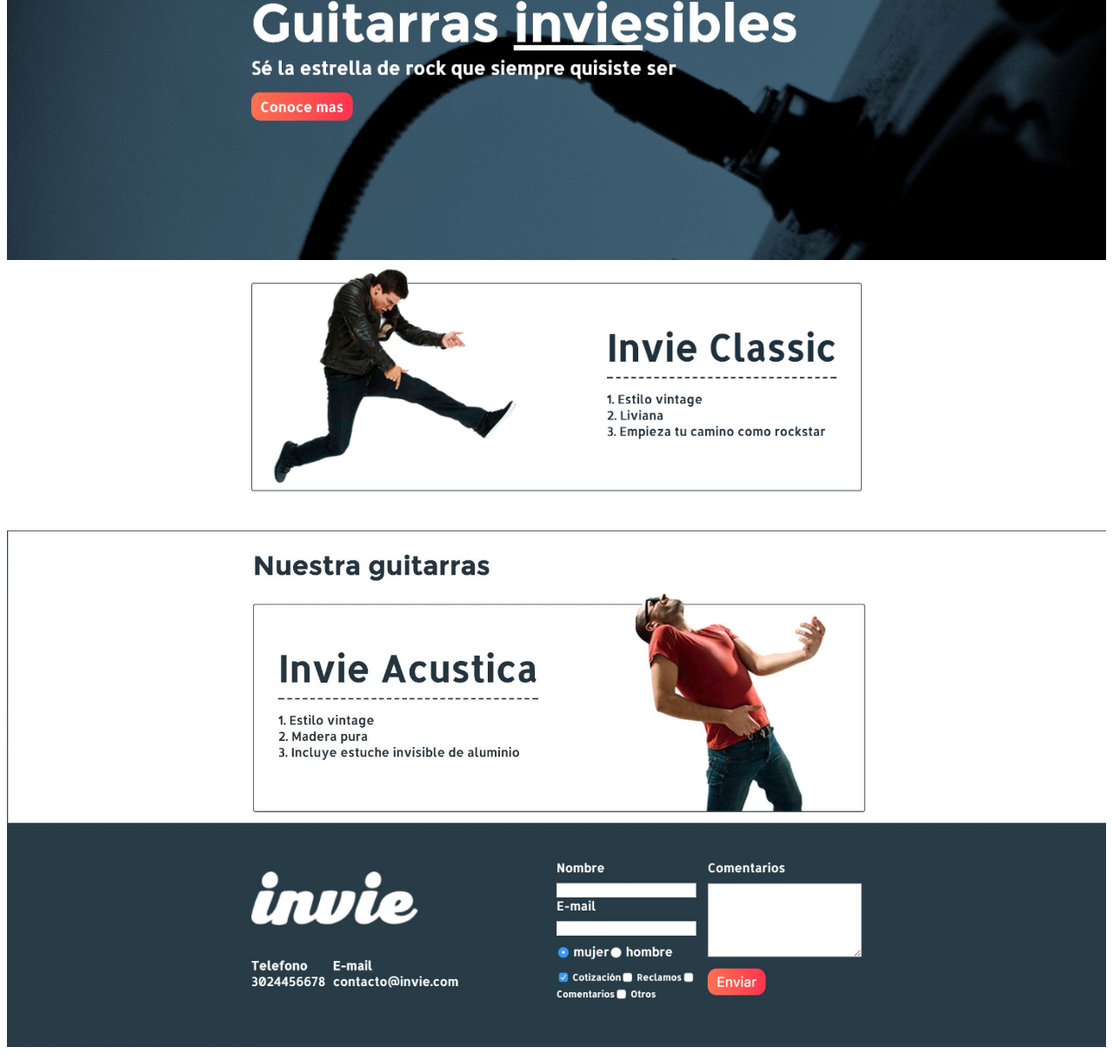
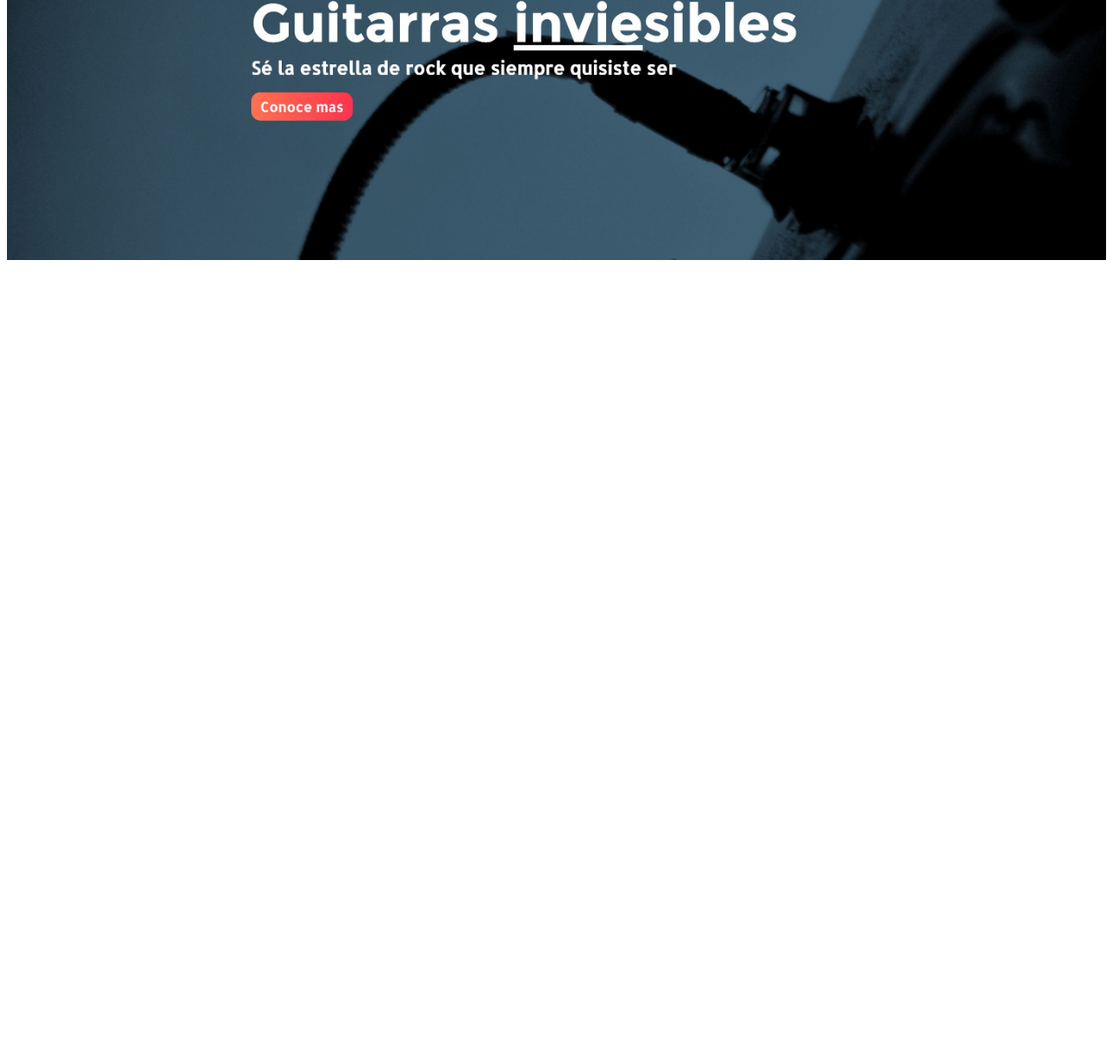
Before and after one commit to paulinho4835/invie-github, a plain HTML site: page index.html in a window 1280 px wide. Shown: the part 178-1390 px from the top of the page at 87% size. After the commit the page ends 800 px from the top, so only its background shows below. Drawn offline with Linux system fonts and the light colour scheme.

Commit message:
quitando 3 archivos

```diff
--- a/index.html
+++ b/index.html
@@ -20,9 +20,7 @@ img {
 <body>
     <img src="header.jpg" alt="">
     <img src="hero.jpg" alt="">
-    <img src="clasica.jpg" alt="">
-    <img src="acustica.jpg" alt="">
-    <img src="footer.jpg" alt="">
+
     <!-- <img src="" alt=""> -->
 </body>
 </html>
```
